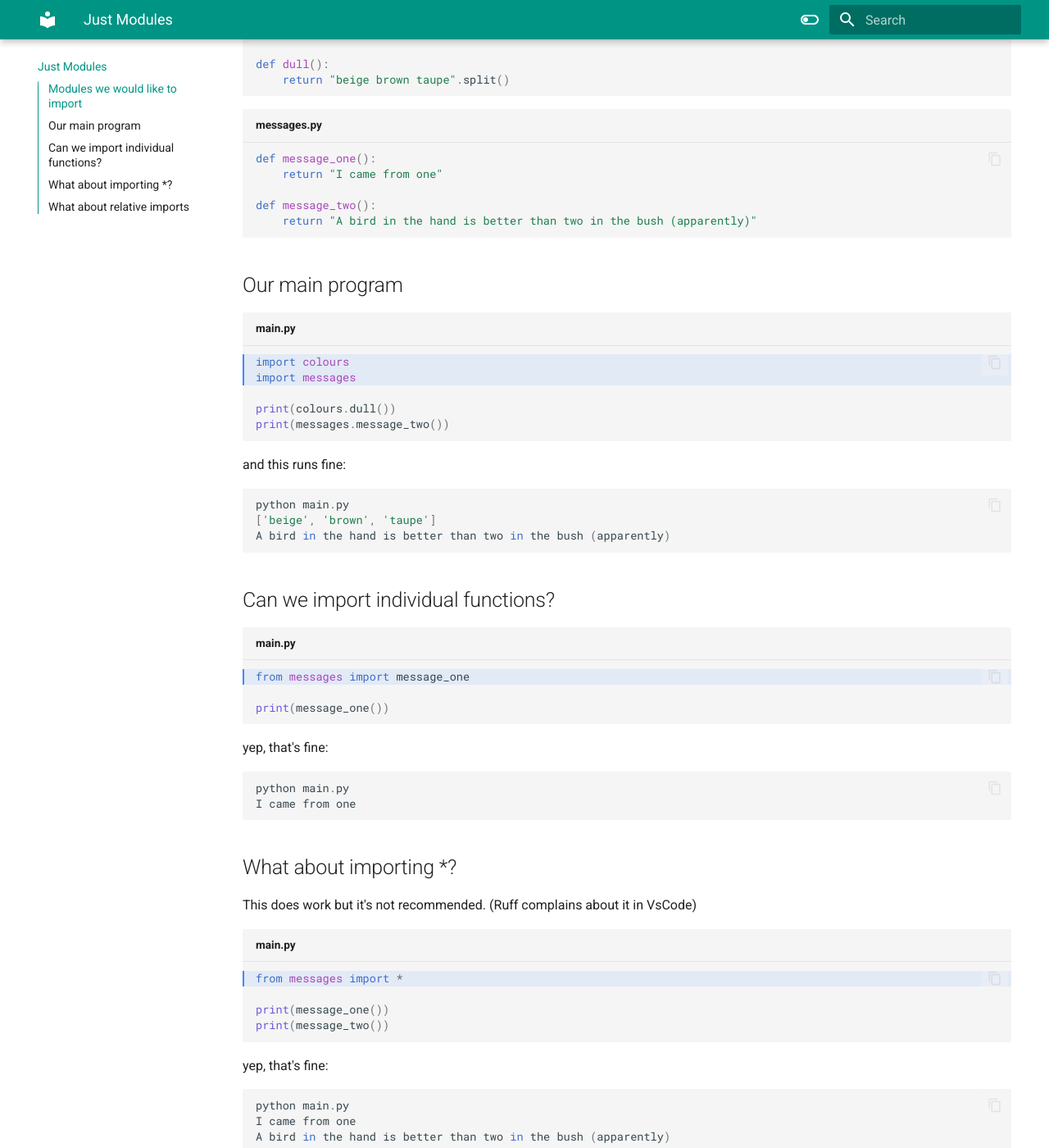
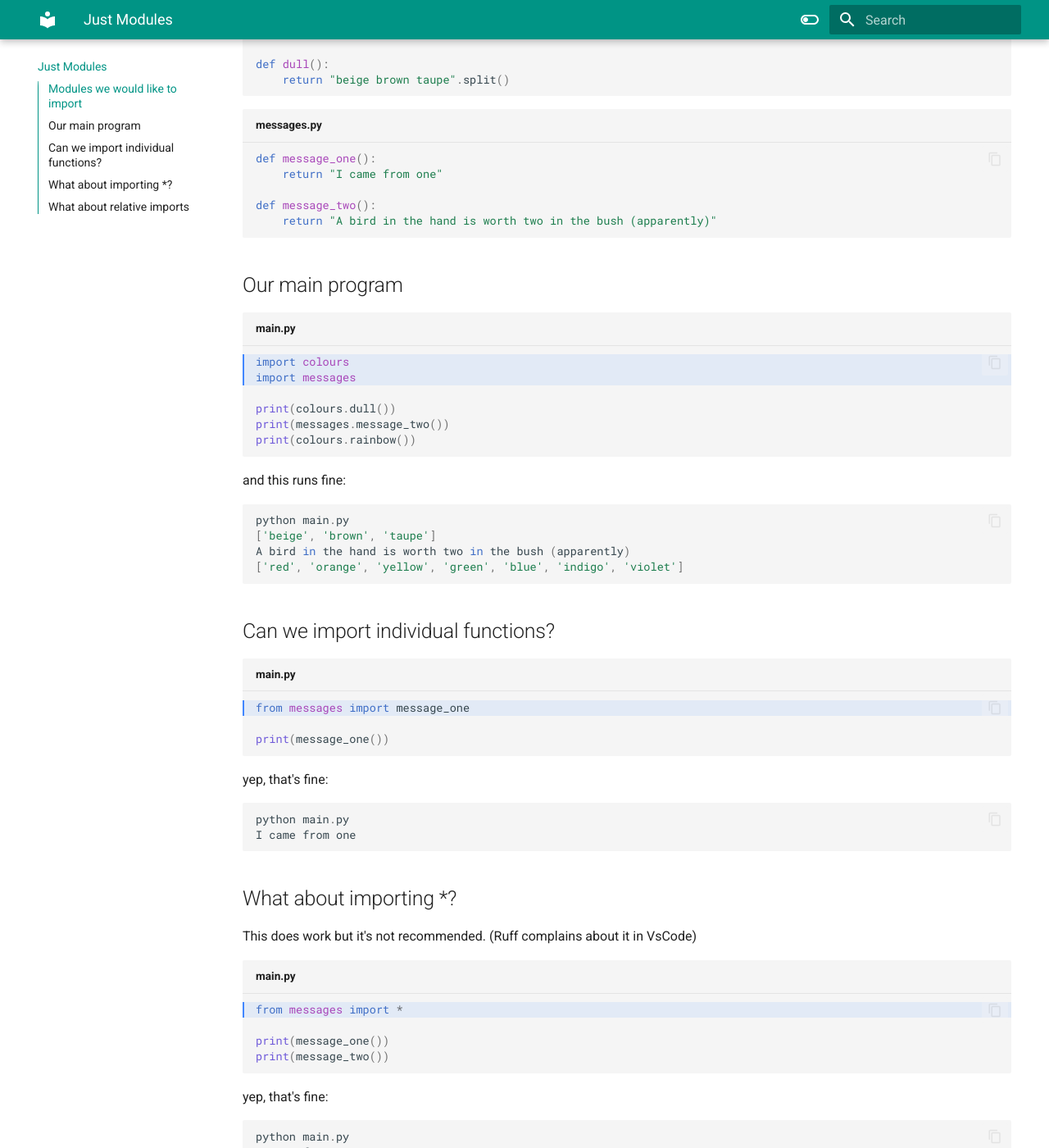
Before and after one commit to greywidget/import_test, an MkDocs documentation site: the page built from docs/one.md, in a window 1280 px wide and 1400 px high, scrolled down 360 px. Shown: the whole window at 82% size. Built offline with MkDocs 1.6.1 and Material for MkDocs 9.7.7, drawn with Linux system fonts in a browser that asks for light colours.

Commit message:
code tweak

````diff
--- a/docs/one.md
+++ b/docs/one.md
@@ -15,7 +15,7 @@ def message_one():
     return "I came from one"
 
 def message_two():
-    return "A bird in the hand is better than two in the bush (apparently)"
+    return "A bird in the hand is worth two in the bush (apparently)"
 ```
 
 ## Our main program
@@ -26,6 +26,7 @@ import messages
 
 print(colours.dull())
 print(messages.message_two())
+print(colours.rainbow())
 
 ```
 
@@ -33,7 +34,8 @@ and this runs fine:
 ``` powershell
 python main.py
 ['beige', 'brown', 'taupe']
-A bird in the hand is better than two in the bush (apparently)
+A bird in the hand is worth two in the bush (apparently)
+['red', 'orange', 'yellow', 'green', 'blue', 'indigo', 'violet']
 ```
 
 ## Can we import individual functions?
@@ -63,7 +65,7 @@ yep, that's fine:
 ``` powershell
 python main.py
 I came from one
-A bird in the hand is better than two in the bush (apparently)
+A bird in the hand is worth two in the bush (apparently)
 
 ```
 
````
Also changed, not shown: 1 other file.
